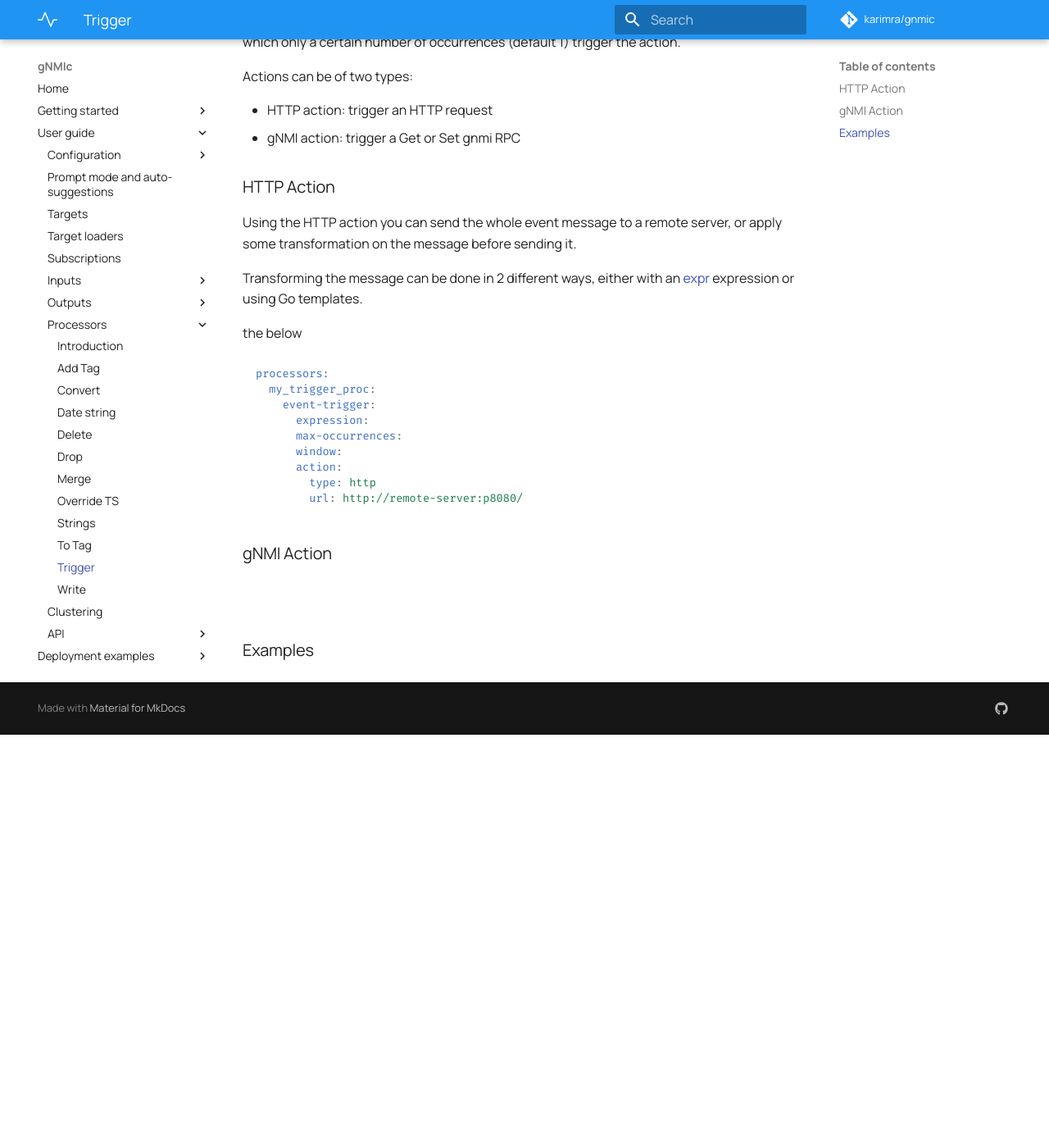
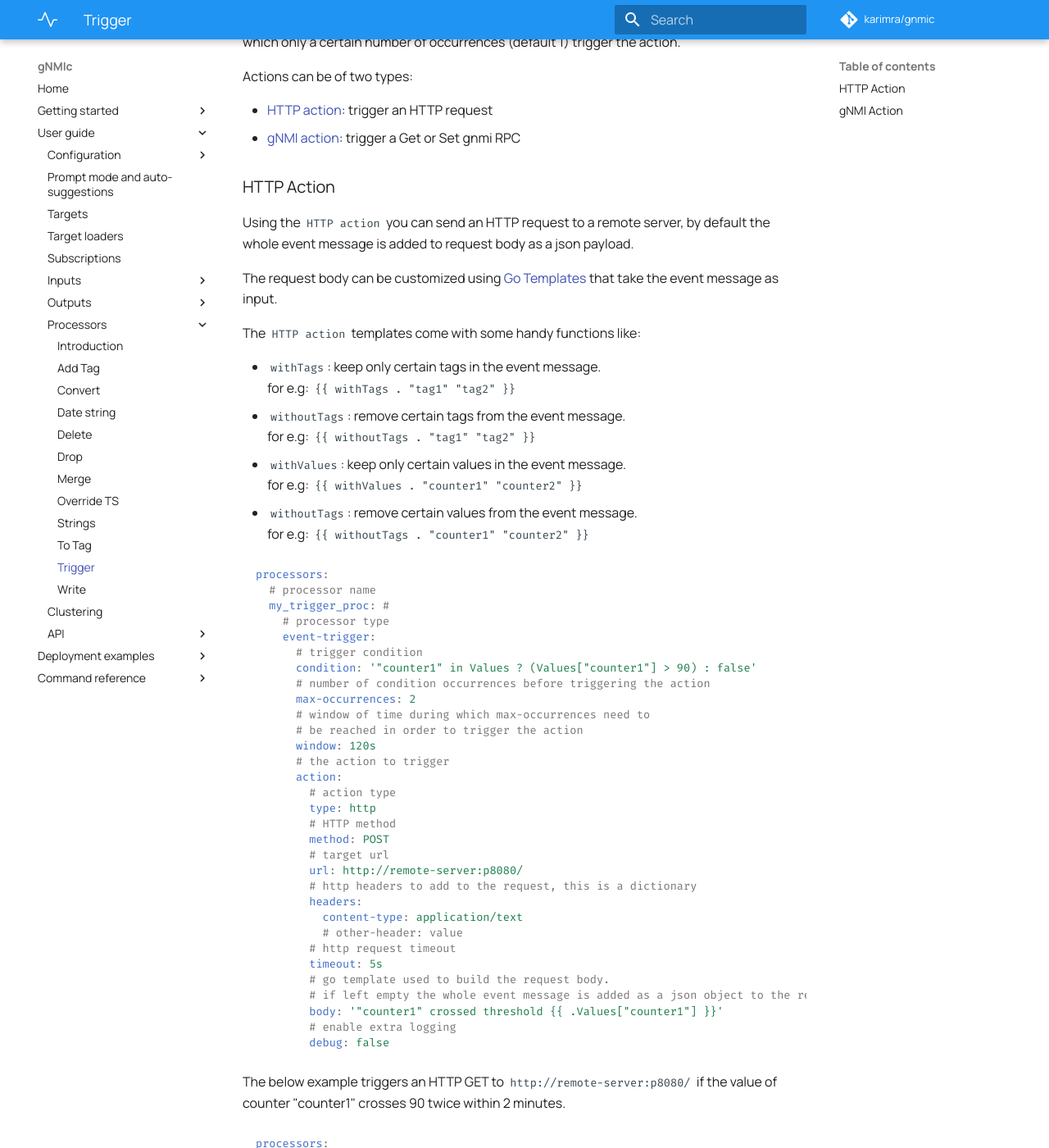
Before and after one commit to openconfig/gnmic, an MkDocs documentation site: the page built from docs/user_guide/event_processors/event_trigger.md, in a window 1280 px wide and 1400 px high, scrolled down 606 px. Shown: the whole window at 82% size. Built offline with MkDocs 1.6.1 and Material for MkDocs 9.7.7, drawn with Linux system fonts in a browser that asks for light colours; comment, search, counter and statistics services are not loaded; before the commit the page ends 1502 px from its top, so only the background shows below that; some of the changed text lies outside the part shown.

Commit message:
add docs

````diff
--- a/docs/user_guide/event_processors/event_trigger.md
+++ b/docs/user_guide/event_processors/event_trigger.md
@@ -1,6 +1,6 @@
-The `event-trigger` processor, triggers an action if the configured expression evaluates to `true`.
+The `event-trigger` processor, triggers an action if the configured condition evaluates to `true`.
 
-The expression is evaluated using the [expr](https://github.com/antonmedv/expr) package with the event message as input.
+The condition is evaluated using the [expr](https://github.com/antonmedv/expr) package with the event message as input.
 
 Examples:
 
@@ -19,32 +19,145 @@
 
 Actions can be of two types:
 
-- HTTP action: trigger an HTTP request
-- gNMI action: trigger a Get or Set gnmi RPC
+- [HTTP action](#http-action): trigger an HTTP request
+- [gNMI action](#gnmi-action): trigger a Get or Set gnmi RPC
 
 ### HTTP Action
 
-Using the HTTP action you can send the whole event message to a remote server,
-or apply some transformation on the message before sending it.
+Using the `HTTP action` you can send an HTTP request to a remote server, by default the whole event message is added to request body as a json payload.
 
-Transforming the message can be done in 2 different ways, either with an [expr](https://github.com/antonmedv/expr) expression
-or using Go templates.
+The request body can be customized using [Go Templates](https://golang.org/pkg/text/template/) that take the event message as input.
 
-the below
+The `HTTP action` templates come with some handy functions like:
+
+- `withTags`: keep only certain tags in the event message.
+  for e.g: `{{ withTags . "tag1" "tag2" }}`
+- `withoutTags`: remove certain tags from the event message.
+  for e.g: `{{ withoutTags . "tag1" "tag2" }}`
+- `withValues`: keep only certain values in the event message.
+  for e.g: `{{ withValues . "counter1" "counter2" }}`
+- `withoutTags`: remove certain values from the event message.
+  for e.g: `{{ withoutTags . "counter1" "counter2" }}`
+
+```yaml
+processors:
+  # processor name
+  my_trigger_proc: #
+    # processor type
+    event-trigger:
+      # trigger condition
+      condition: '"counter1" in Values ? (Values["counter1"] > 90) : false'
+      # number of condition occurrences before triggering the action
+      max-occurrences: 2
+      # window of time during which max-occurrences need to
+      # be reached in order to trigger the action
+      window: 120s
+      # the action to trigger
+      action:
+        # action type
+        type: http
+        # HTTP method
+        method: POST
+        # target url
+        url: http://remote-server:p8080/
+        # http headers to add to the request, this is a dictionary
+        headers:
+          content-type: application/text
+          # other-header: value
+        # http request timeout
+        timeout: 5s
+        # go template used to build the request body.
+        # if left empty the whole event message is added as a json object to the request's body
+        body: '"counter1" crossed threshold {{ .Values["counter1"] }}'
+        # enable extra logging
+        debug: false
+```
+
+The below example triggers an HTTP GET to `http://remote-server:p8080/` if the value of counter "counter1" crosses 90 twice within 2 minutes.
+
 ```yaml
 processors:
   my_trigger_proc:
     event-trigger:
-      expression:
-      max-occurrences:
-      window:
+      condition: '"counter1" in Values ? (Values["counter1"] > 90) : false'
+      max-occurrences: 2
+      window: 120s
       action:
         type: http
-        url: http://remote-server:p8080/
+        method: POST
+        url: http://remote-server:8080/
+        headers:
+          content-type: application/text
+        timeout: 5s
+        body: '"counter1" crossed threshold, value={{ index .Values "counter1" }}'
 ```
 ### gNMI Action
 
+Using the `gNMI action` you can trigger a gNMI Get or Set RPC when the trigger condition is met.
+
+Just like the `HTTP action` the RPC fields can be customized using [Go Templates](https://golang.org/pkg/text/template/)
+
 ```yaml
+processors:
+  # processor name
+  my_trigger_proc: #
+    # processor type
+    event-trigger:
+      # trigger condition
+      condition: '"/interface/interface/oper-state" in Values ? (Values["/interface/interface/oper-state"] == "DOWN") : false'
+      # number of condition occurrences before triggering the action
+      max-occurrences: 2
+      # window of time during which max-occurrences need to
+      # be reached in order to trigger the action
+      window: 120s
+      # the action to trigger
+      action:
+        # action type
+        type: gnmi
+        # gNMI rpc, defaults to `get`, if `set` is used it will default to a set update.
+        # to trigger a set replace, use `set-replace`
+        rpc: set
+        # the target router, it defaults to the value in tag "source"
+        target: {{ index .Tags "source" }}
+        # paths templates to build xpaths
+        paths:
+          - |
+            {{ if eq ( index .Tags "interface_name" ) "ethernet-1/1"}}
+              {{$interfaceName := "ethernet-1/2"}}
+            {{else}}
+              {{$interfaceName := "ethernet-1/1"}}
+            {{end}}
+            /interfaces/interface[name={{$interfaceName}}]/admin-state
+        # values templates to build the values in case of set-update or set-replace
+        values:
+          - "enable"
+        # data-type in case of get RPC, one of: ALL, CONFIG, STATE, OPERATIONAL
+        data-type: ALL
+        # gNMI encoding, defaults to json
+        encoding: json
+        # debug, enable extra logging
+        debug: false
 ```
 
-### Examples
+The below example shows a trigger that enables a router interface if another interface's operational status changes to "DOWN".
+
+```yaml
+processors:
+  my_trigger_proc:
+    event-trigger:
+      condition: '"/interface/interface/oper-state" in Values ? (Values["/interface/interface/oper-state"] == "DOWN") : false'
+      action:
+        type: gnmi
+        rpc: set-update
+        target: {{ .Tags["source"] }}
+        paths:
+          - |
+            {{ if eq ( index .Tags "interface_name" ) "ethernet-1/1"}}
+              {{$interfaceName := "ethernet-1/2"}}
+            {{else}}
+              {{$interfaceName := "ethernet-1/1"}}
+            {{end}}
+            /interfaces/interface[name={{$interfaceName}}]/admin-state
+        values:
+          - "enable"
+```
````
